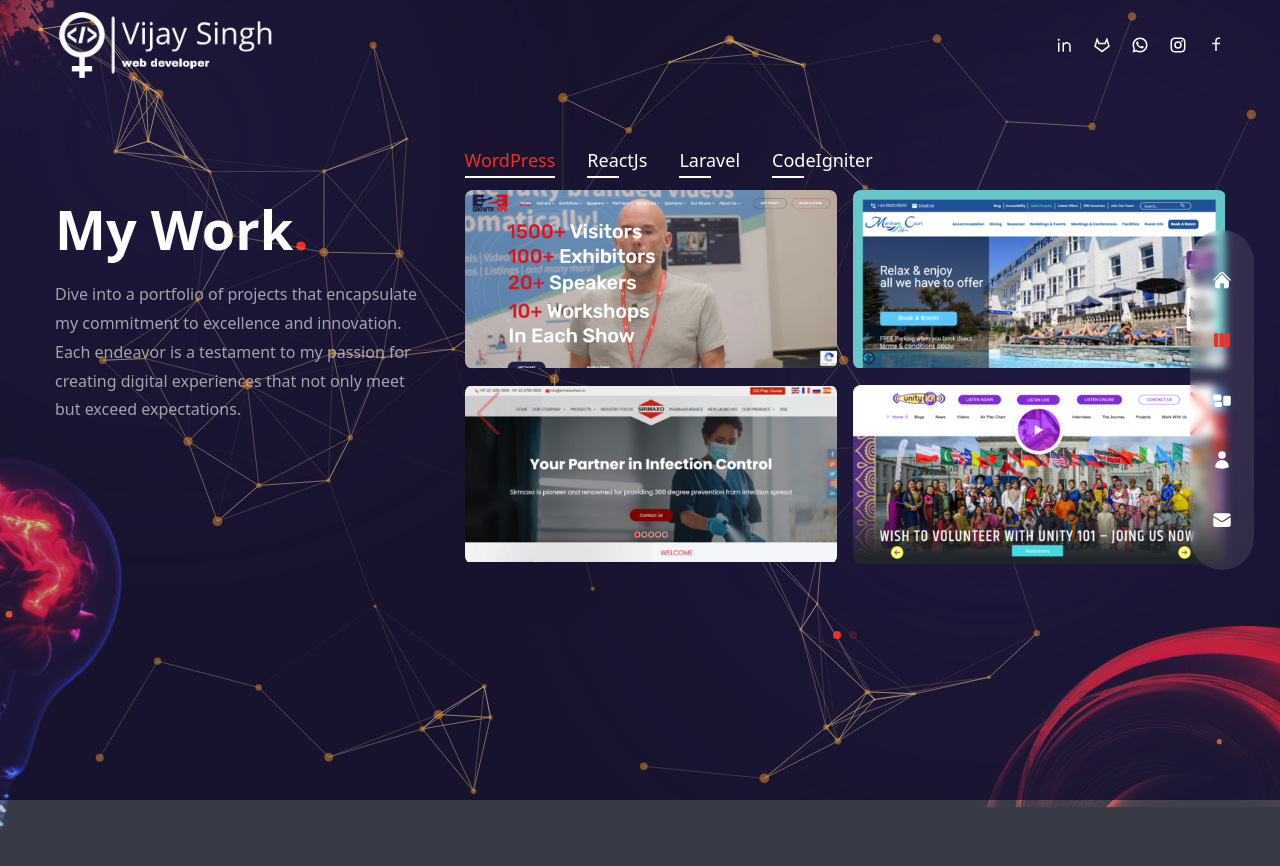
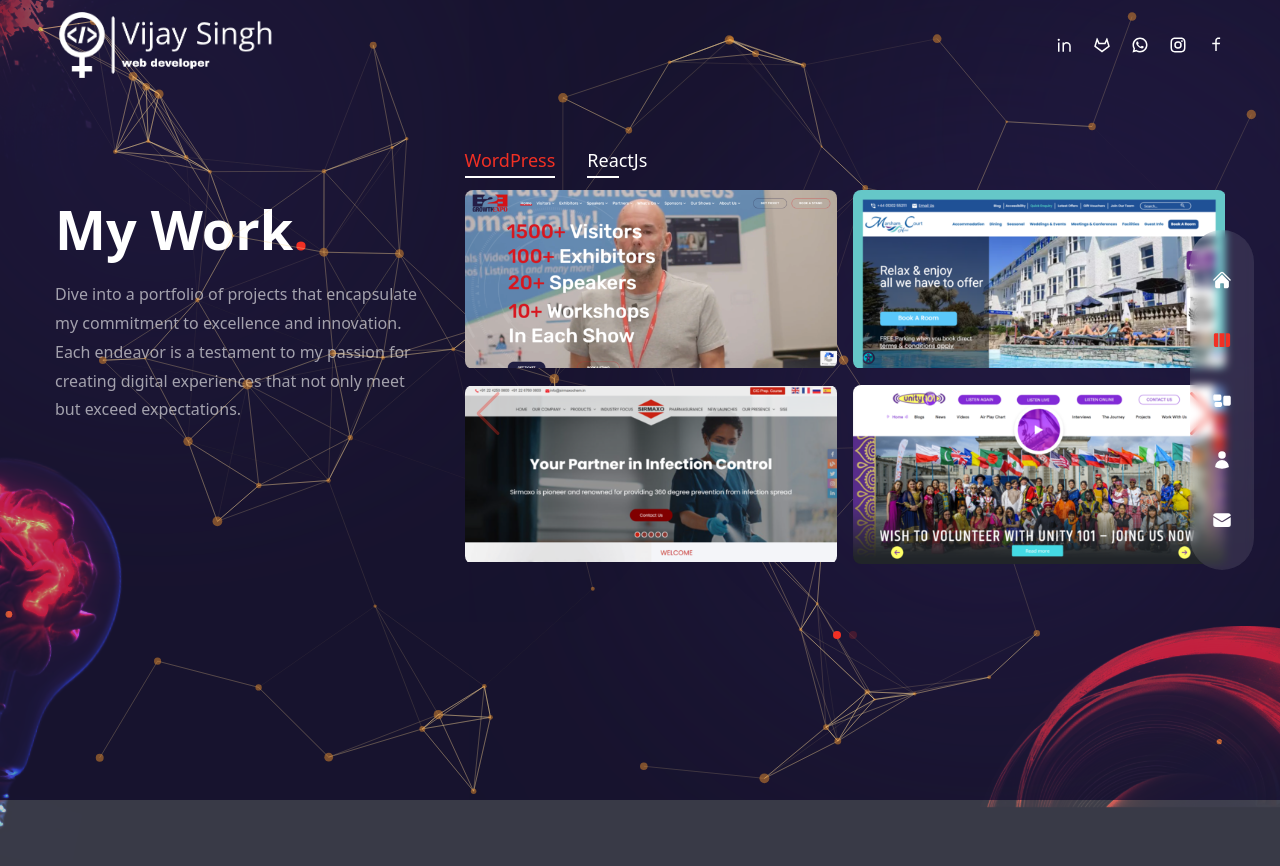
Before and after one commit to vijaysing514/Portfolio, a Next.js app: page /work in a window 1280 px wide. Shown: the top 866 px of the page. Built offline with nearby package versions, Linux system fonts and the light colour scheme.

Commit message:
Update WorkSlider.js

```diff
--- a/components/WorkSlider.js
+++ b/components/WorkSlider.js
@@ -82,32 +82,32 @@ const workSlides = [
         },
       ],
       },
-{
-title:'Laravel',
-slides: [
-  {
-    images: [
-      {
-        title: 'https://www.feedbackvalue.com/',
-        path: '/feedback.png',
-      },
-    ],
-  },
-],
-},
-{
-  title:'CodeIgniter',
-  slides: [
-    {
-      images: [
-        {
-          title: 'https://apps.globalhrin.com/',
-          path: '/global.png',
-        },
-      ],
-    },
-  ],
-  },
+// {
+// title:'Laravel',
+// slides: [
+//   {
+//     images: [
+//       {
+//         title: 'https://www.feedbackvalue.com/',
+//         path: '/feedback.png',
+//       },
+//     ],
+//   },
+// ],
+// },
+// {
+//   title:'CodeIgniter',
+//   slides: [
+//     {
+//       images: [
+//         {
+//           title: 'https://apps.globalhrin.com/',
+//           path: '/global.png',
+//         },
+//       ],
+//     },
+//   ],
+//   },
 ];
 
 
```
